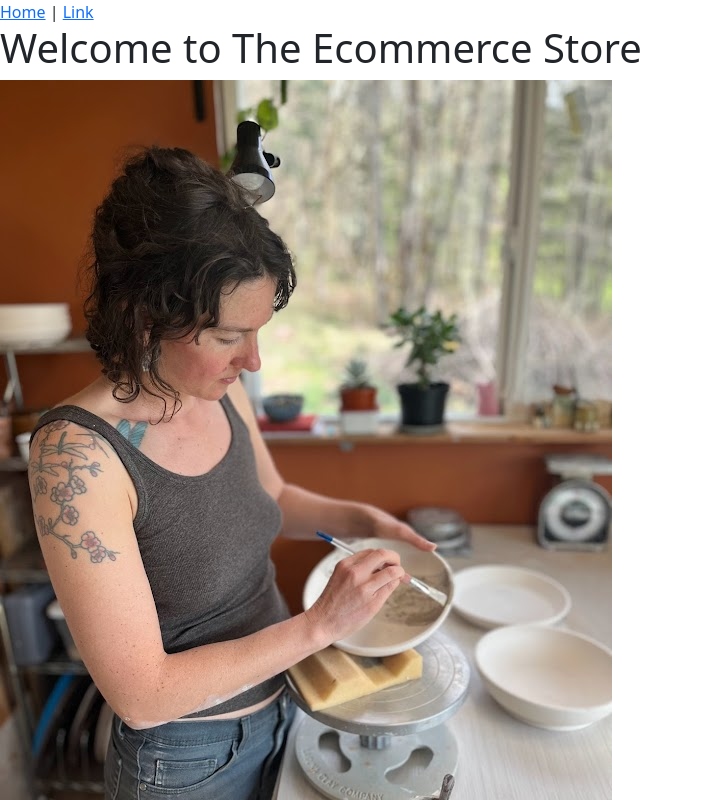
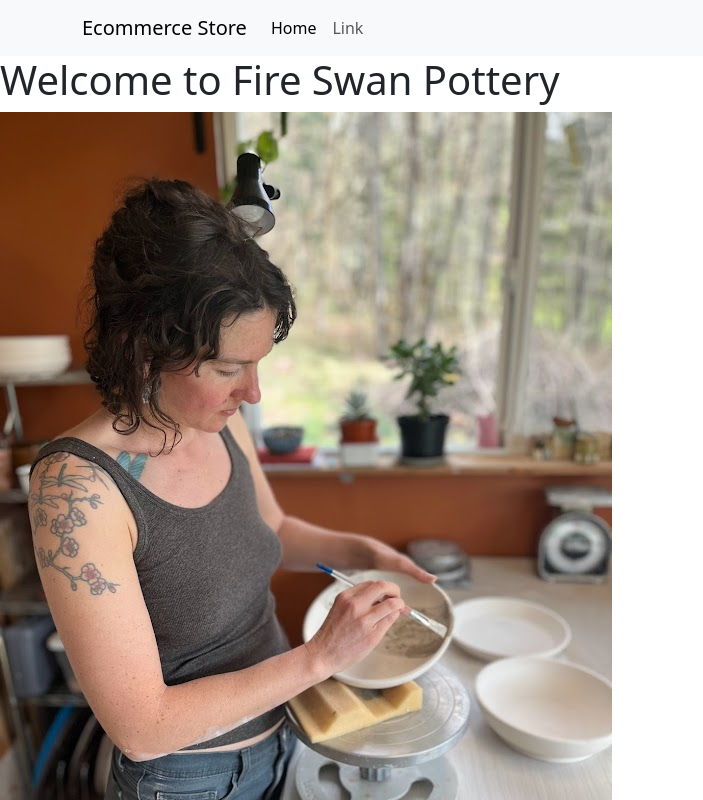
Before and after one commit to matthewdillender/react-e-commerce, a React (Vite) app: page / in a window 1280 px wide. Shown: the top 800 px of the page, without its empty margins (0-703 px from the left). Built offline with nearby package versions, Linux system fonts and the light colour scheme.

Commit message:
add navbar

```diff
--- a/src/components/Header.jsx
+++ b/src/components/Header.jsx
@@ -1,8 +1,39 @@
+import React from "react";
+
 export function Header() {
   return (
     <header>
-      <nav>
-        <a href="#">Home</a> | <a href="#">Link</a>
+      <nav className="navbar navbar-expand-lg navbar-light bg-light">
+        <div className="container">
+          <a className="navbar-brand" href="#">
+            Ecommerce Store
+          </a>
+          <button
+            className="navbar-toggler"
+            type="button"
+            data-bs-toggle="collapse"
+            data-bs-target="#navbarSupportedContent"
+            aria-controls="navbarSupportedContent"
+            aria-expanded="false"
+            aria-label="Toggle navigation"
+          >
+            <span className="navbar-toggler-icon"></span>
+          </button>
+          <div className="collapse navbar-collapse" id="navbarSupportedContent">
+            <ul className="navbar-nav me-auto mb-2 mb-lg-0">
+              <li className="nav-item">
+                <a className="nav-link active" aria-current="page" href="#">
+                  Home
+                </a>
+              </li>
+              <li className="nav-item">
+                <a className="nav-link" href="#">
+                  Link
+                </a>
+              </li>
+            </ul>
+          </div>
+        </div>
       </nav>
     </header>
   );
--- a/src/components/HomePage.jsx
+++ b/src/components/HomePage.jsx
@@ -3,8 +3,9 @@
 export function HomePage() {
   return (
     <main>
-      <h1>Welcome to The Ecommerce Store</h1>
+      <h1>Welcome to Fire Swan Pottery</h1>
       <img src={swanBio} alt="my image" />
+      <p>My journey as a potter and devoted iterest in...</p>
     </main>
   );
 }
```
